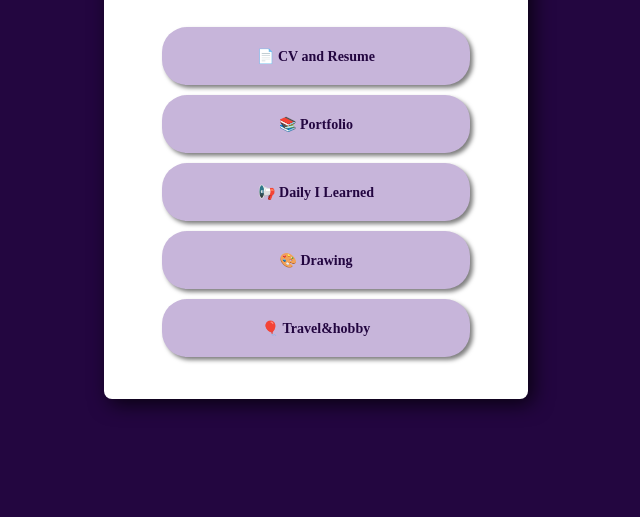
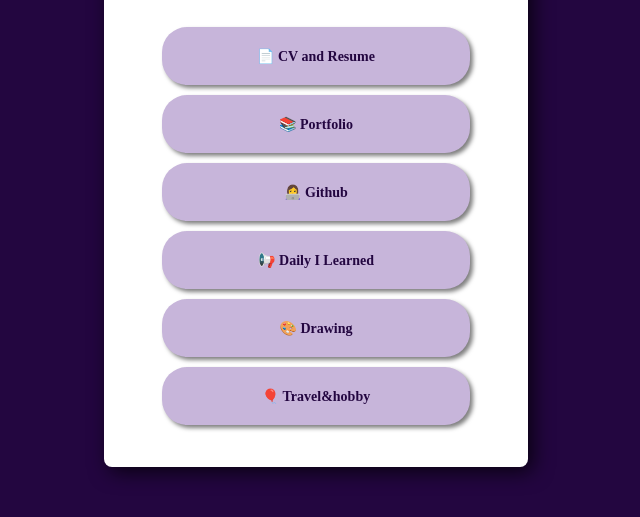
Before and after one commit to sthgml/mypage, a plain HTML site: page index.html in a window 1280 px wide. Shown: the part 275-792 px from the top of the page, without its empty margins (324-964 px from the left). Drawn offline with Linux system fonts and the light colour scheme; a web font is replaced by a local one.

Commit message:
Update index.html

```diff
--- a/index.html
+++ b/index.html
@@ -89,6 +89,7 @@
         <p class="sub">UI/UX Designer</p>
         <a target="_blank" href="https://sthgml.github.io/myCV/"> 📄 CV and Resume </a>
         <a target="_blank" href="https://boxohee.notion.site/Sohee-Park_Portfolio_2022-fd69a9317c094ab781b4512b90c4d861"> 📚 Portfolio</a>
+        <a target="_blank" href="https://github.com/sthgml"> 👩‍💻 Github </a>
         <a target="_blank" href="https://blog.naver.com/boxo_o"> 📢 Daily I Learned </a>
         <a target="_blank" href="https://www.instagram.com/box_o_injeung/"> 🎨 Drawing </a>
         <a target="_blank" href="https://www.instagram.com/heebox_o/"> 🎈 Travel&hobby </a>
```
